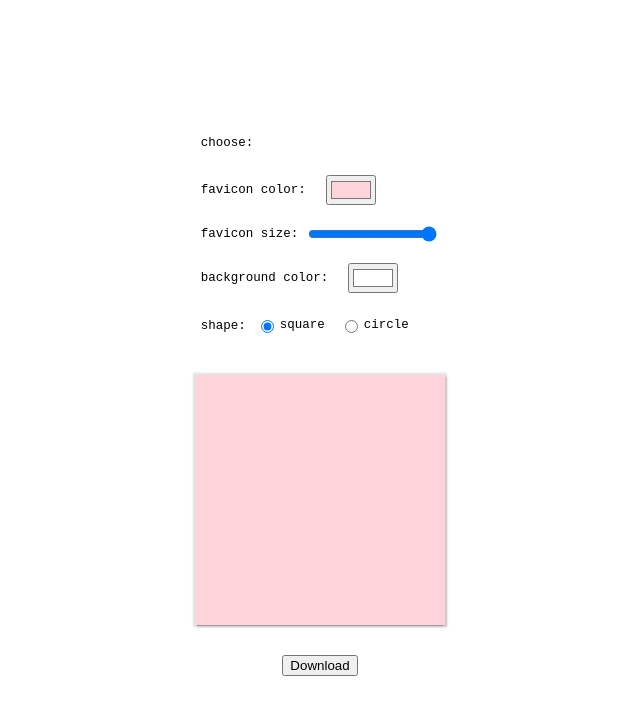
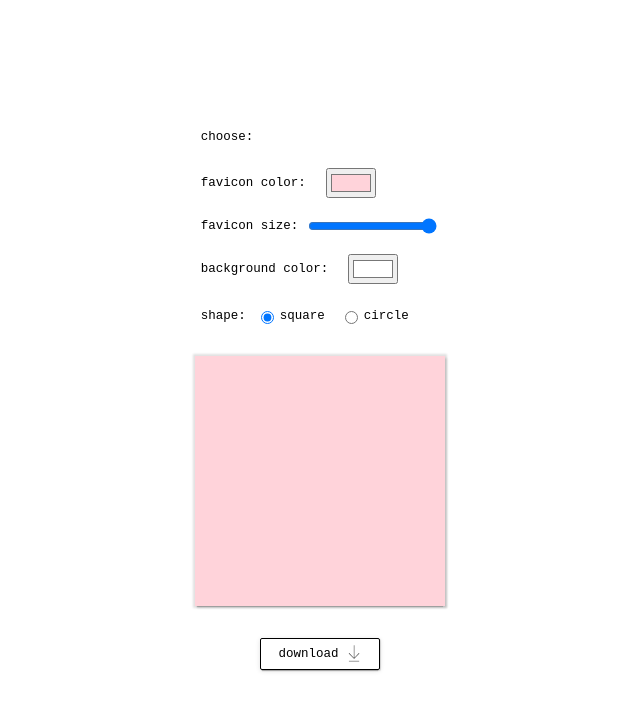
Before and after one commit to tynandebold/favicon-builder, a website with bundled scripts: page index.html in a window 1280 px wide. Shown: the whole page, without its empty margins (320-960 px from the left). Built offline with nearby package versions, Linux system fonts and the light colour scheme.

Commit message:
btn styling

```diff
--- a/index.html
+++ b/index.html
@@ -32,7 +32,10 @@
     <div id="favicon-preview"></div>
   </div>
 
-  <button id="download">Download</button>
+  <div id="btn-wrapper">
+    <button>download</button>
+    <img src="download.svg" alt="download">
+  </div>
 </main>
 
 <script src="./build/html2canvas.min.js"></script>
```
Also changed, not shown: build/bundle.js, build/style.css, download.svg (added).
